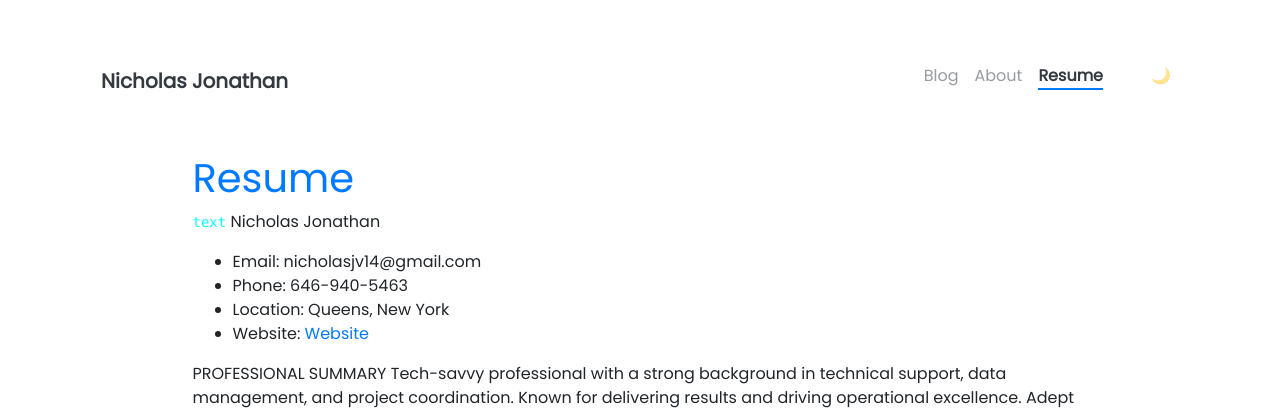
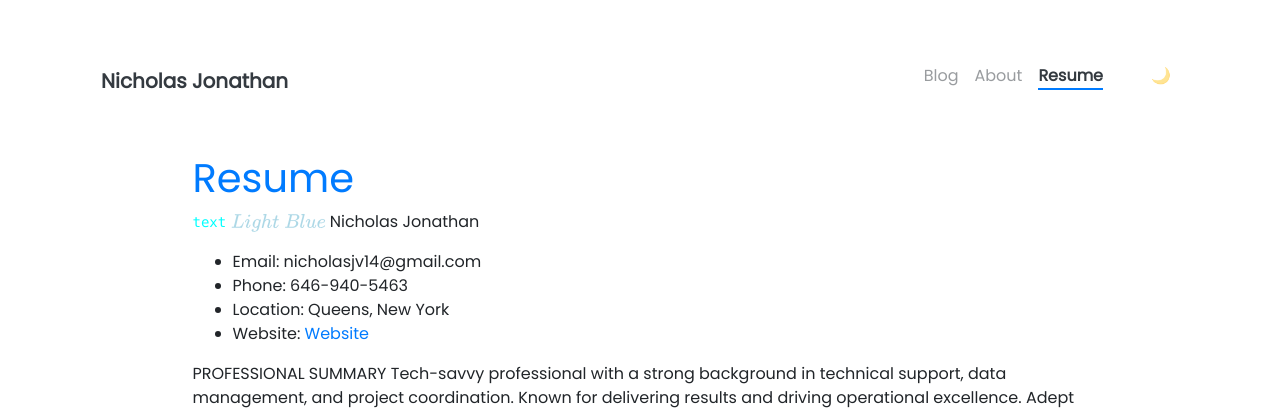
Before and after one commit to Seerow0/-MK-II-Nicholas-J-Website-, a Jekyll site: the page built from documentation/resume.md, in a window 1280 px wide. Shown: the top 410 px of the page. Built offline with Jekyll 4.4.1, drawn with Linux system fonts in a browser that asks for light colours; nearby versions of some CDN libraries; a script that is not in the unit is left out.

Commit message:
Update resume.md

````diff
--- a/documentation/resume.md
+++ b/documentation/resume.md
@@ -8,6 +8,7 @@ permalink: /pdf/
 # [Resume](https://github.com/Seerow0/testing/blob/main/pdf/sample-resume.pdf)
 <!--```console -->
 <code style="color : cyan">text</code>
+$${\color{lightblue}Light \space Blue}$$
  Nicholas Jonathan
 - Email: nicholasjv14@gmail.com
 - Phone: 646-940-5463
````
